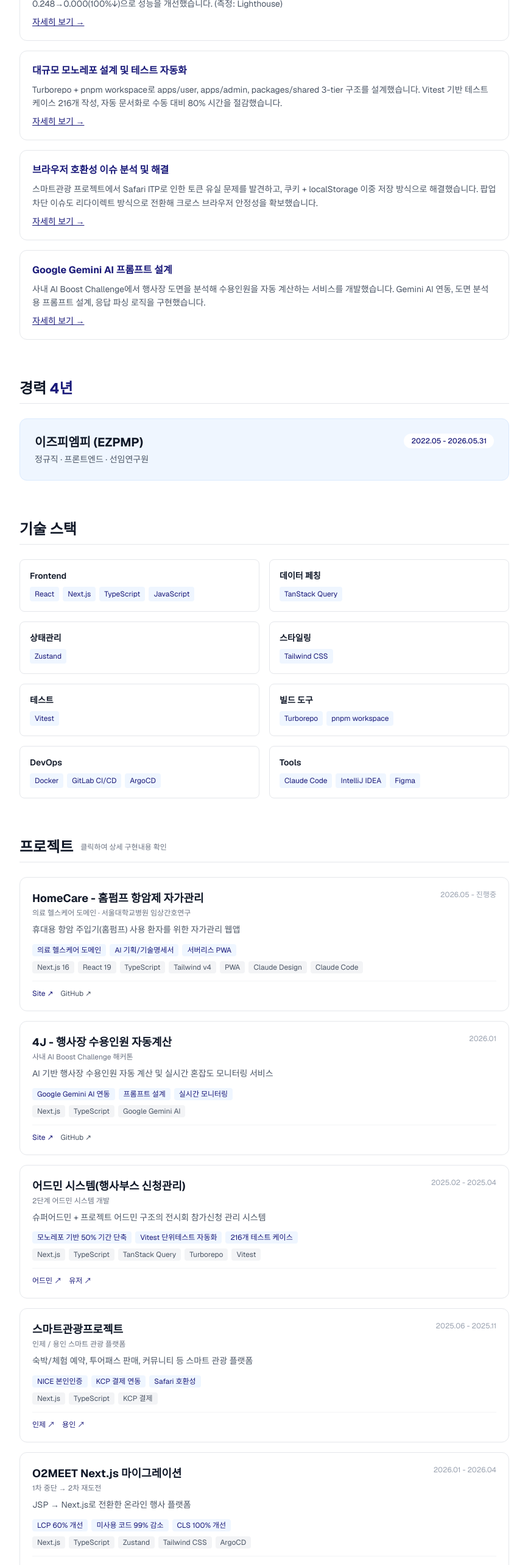
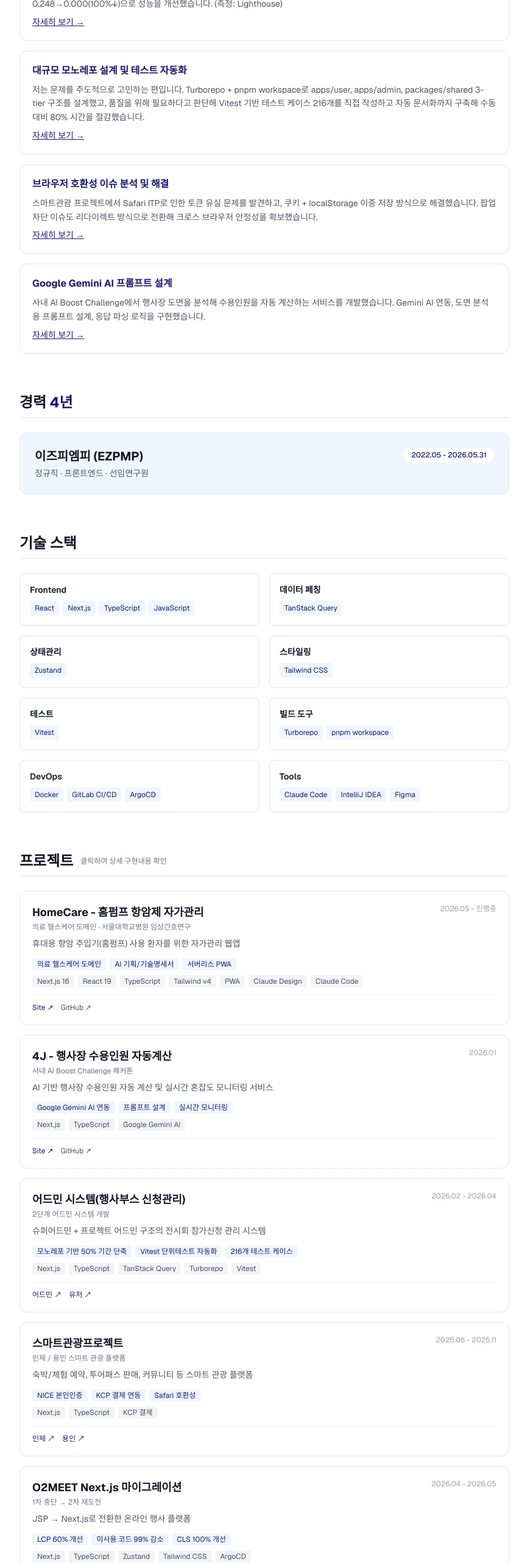
Before and after one commit to HeeJeShin/portfolio, a Next.js app: page / in a window 1280 px wide. Shown: the part 1380-3946 px from the top of the page at 61% size, without its empty margins (396-1263 px from the left). Built offline with nearby package versions, Linux system fonts and the light colour scheme.

Commit message:
프로젝트 기간 수정: 어드민시스템 2026.02-04, O2MEET 마이그레이션 2026.04-05
Co-Authored-By: Claude Opus 5.5 <noreply@anthropic.com>

```diff
--- a/app/_components/ChallengesSection.tsx
+++ b/app/_components/ChallengesSection.tsx
@@ -18,7 +18,7 @@ const challenges = [
   },
   {
     title: "대규모 모노레포 설계 및 테스트 자동화",
-    desc: "Turborepo + pnpm workspace로 apps/user, apps/admin, packages/shared 3-tier 구조를 설계했습니다. Vitest 기반 테스트 케이스 216개 작성, 자동 문서화로 수동 대비 80% 시간을 절감했습니다.",
+    desc: "저는 문제를 주도적으로 고민하는 편입니다. Turborepo + pnpm workspace로 apps/user, apps/admin, packages/shared 3-tier 구조를 설계했고, 품질을 위해 필요하다고 판단해 Vitest 기반 테스트 케이스 216개를 직접 작성하고 자동 문서화까지 구축해 수동 대비 80% 시간을 절감했습니다.",
     link: "/projects/exhibition#monorepo",
   },
   {
--- a/app/_data/constants.ts
+++ b/app/_data/constants.ts
@@ -48,7 +48,7 @@ export const projects: Project[] = [
     id: "exhibition",
     title: "어드민 시스템(행사부스 신청관리)",
     subtitle: "2단계 어드민 시스템 개발",
-    period: "2025.02 - 2025.04",
+    period: "2026.02 - 2026.04",
     description: "슈퍼어드민 + 프로젝트 어드민 구조의 전시회 참가신청 관리 시스템",
     tags: ["Next.js", "TypeScript", "TanStack Query", "Turborepo", "Vitest"],
     highlights: ["모노레포 기반 50% 기간 단축", "Vitest 단위테스트 자동화", "216개 테스트 케이스"],
@@ -79,7 +79,7 @@ export const projects: Project[] = [
     id: "o2meet-migration",
     title: "O2MEET Next.js 마이그레이션",
     subtitle: "1차 중단 → 2차 재도전",
-    period: "2026.01 - 2026.04",
+    period: "2026.04 - 2026.05",
     description: "JSP → Next.js로 전환한 온라인 행사 플랫폼",
     tags: ["Next.js", "TypeScript", "Zustand", "Tailwind CSS", "ArgoCD"],
     highlights: ["LCP 60% 개선", "미사용 코드 99% 감소", "CLS 100% 개선"],
--- a/app/projects/exhibition/_components/HeroSection.tsx
+++ b/app/projects/exhibition/_components/HeroSection.tsx
@@ -3,7 +3,7 @@ export const HeroSection = () => {
     <section className="mb-16">
       <div className="flex items-center gap-3 mb-4">
         <span className="px-3 py-1 border border-gray-300 text-gray-700 rounded-full text-sm font-medium">
-          2025.02 - 2025.04
+          2026.02 - 2026.04
         </span>
         <span className="text-gray-400">|</span>
         <span className="text-gray-600 text-sm">서비스기획자 2 + 백엔드 1 + 프론트엔드 1</span>
```
